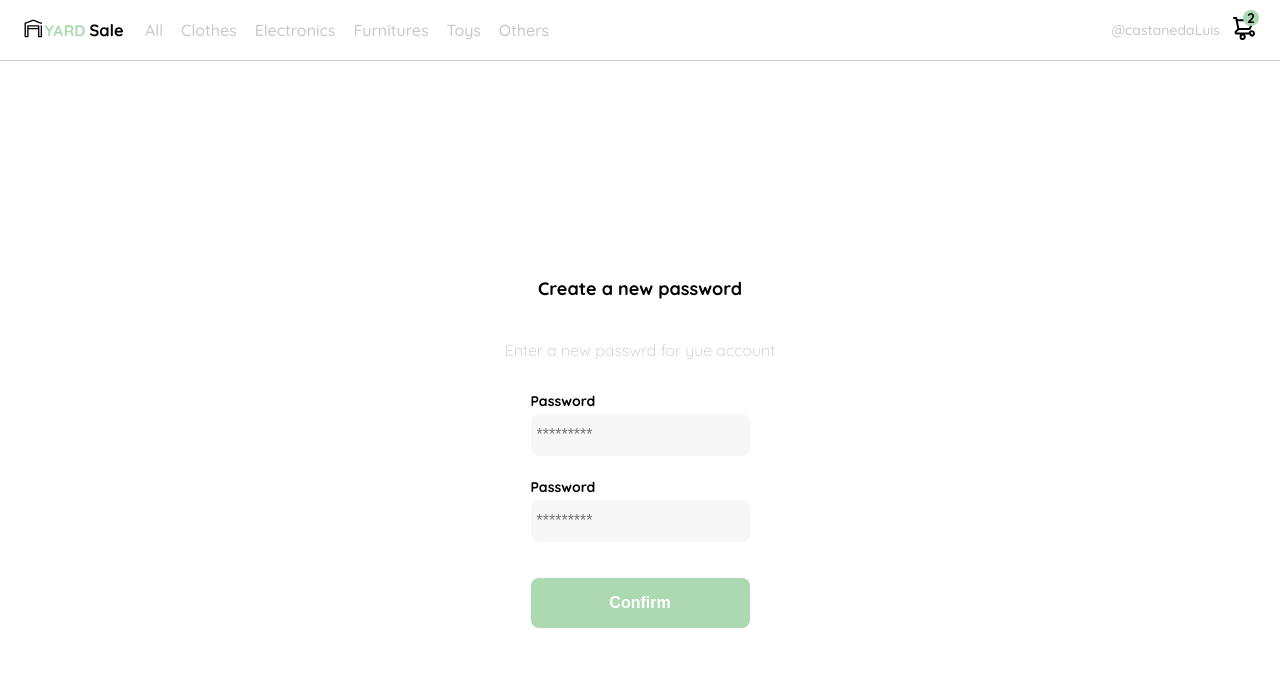
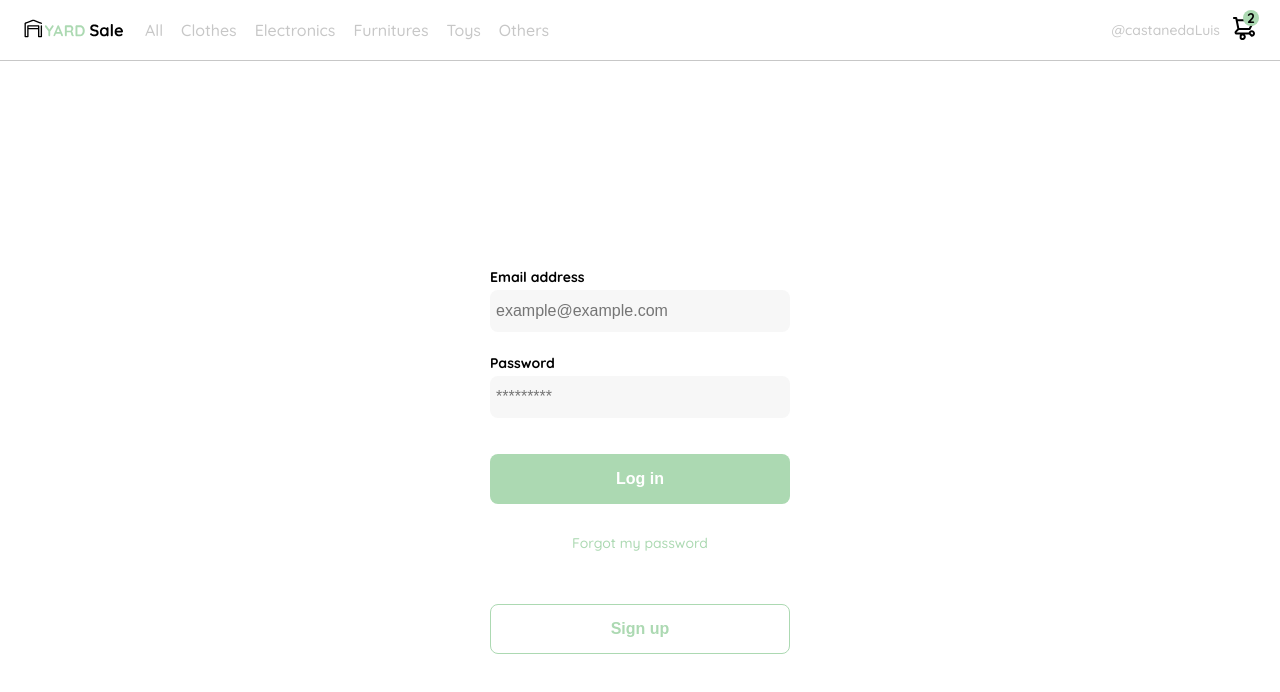
Before and after one commit to castanedaLuis/Eccomerce_React.js, a React app: page /login in a window 1280 px wide. Shown: the top 692 px of the page. Built offline with nearby package versions, Linux system fonts and the light colour scheme.

Commit message:
useRef para el formulario

```diff
--- a/src/pages/Login.jsx
+++ b/src/pages/Login.jsx
@@ -1,30 +1,44 @@
-import React from 'react'
-import '../styles/Login.scss'
+import React, { useRef } from 'react';
+import '@styles/Login.scss';
+import logo from '@logos/logo_yard_sale.svg'
 
+const Login = () => {
+	const form = useRef(null);
 
-function Login() {
-    return (
-        <>
-        <div className="login">
-            <div className="form-container">
-                <img src="./logos/logo_yard_sale.svg" alt="logo" className="logo" />
+	const handleSubmit = (event) => {
+		event.preventDefault();
+		const formData = new FormData(form.current);
+		const data = {
+			usename: formData.get('email'),
+			password: formData.get('password')
+		}
+		console.log(data);
+	}
 
-                <h1 className="title">Create a new password</h1>
-                <p className="subtitle">Enter a new passwrd for yue account</p>
-
-                <form action="/" className="form">
-                    <label htmlFor="password" className="label">Password</label>
-                    <input type="password" id="password" placeholder="*********" className="input input-password" />
-
-                    <label htmlFor="new-password" className="label">Password</label>
-                    <input type="password" id="new-password" placeholder="*********" className="input input-password" />
-
-                    <input type="submit" value="Confirm" className="primary-button login-button" />
-                </form>
-            </div>
-        </div>
-    </>
-  )
+	return (
+		<div className="Login">
+			<div className="Login-container">
+				<img src={logo} alt="logo" className="logo" />
+				<form action="/" className="form" ref={form}>
+					<label htmlFor="email" className="label">Email address</label>
+					<input type="text" name="email" placeholder="example@example.com" className="input input-email" />
+					<label htmlFor="password" className="label">Password</label>
+					<input type="password" name="password" placeholder="*********" className="input input-password" />
+					<button
+						onClick={handleSubmit}
+						className="primary-button login-button">
+						Log in
+					</button>
+					<a href="/">Forgot my password</a>
+				</form>
+				<button
+					className="secondary-button signup-button"
+				>
+					Sign up
+				</button>
+			</div>
+		</div >
+	);
 }
 
-export default Login
+export default Login;
--- a/src/styles/Login.scss
+++ b/src/styles/Login.scss
@@ -1,12 +1,12 @@
-@use 'vars';
+@import 'vars';
 
-.login {
+.Login {
 	width: 100%;
 	height: 100vh;
 	display: grid;
 	place-items: center;
 }
-.form-container {
+.Login-container {
 	display: grid;
 	grid-template-rows: auto 1fr auto;
 	width: 300px;
@@ -17,22 +17,16 @@
 	justify-self: center;
 	display: none;
 }
-.title {
-	font-size: var(--lg);
-	margin-bottom: 12px;
-	text-align: center;
-}
-.subtitle {
-	color: var(--very-light-pink);
-	font-size: var(--md);
-	font-weight: 300;
-	margin-top: 0;
-	margin-bottom: 32px;
-	text-align: center;
-}
 .form {
 	display: flex;
 	flex-direction: column;
+}
+.form a {
+	color: var(--hospital-green);
+	font-size: var(--sm);
+	text-align: center;
+	text-decoration: none;
+	margin-bottom: 52px;
 }
 .label {
 	font-size: var(--sm);
@@ -48,11 +42,25 @@
 	padding: 6px;
 	margin-bottom: 12px;
 }
+.input-email {
+	margin-bottom: 22px;
+}
 .primary-button {
 	background-color: var(--hospital-green);
 	border-radius: 8px;
 	border: none;
 	color: var(--white);
+	width: 100%;
+	cursor: pointer;
+	font-size: var(--md);
+	font-weight: bold;
+	height: 50px;
+}
+.secondary-button {
+	background-color: var(--white);
+	border-radius: 8px;
+	border: 1px solid var(--hospital-green);
+	color: var(--hospital-green);
 	width: 100%;
 	cursor: pointer;
 	font-size: var(--md);
```
